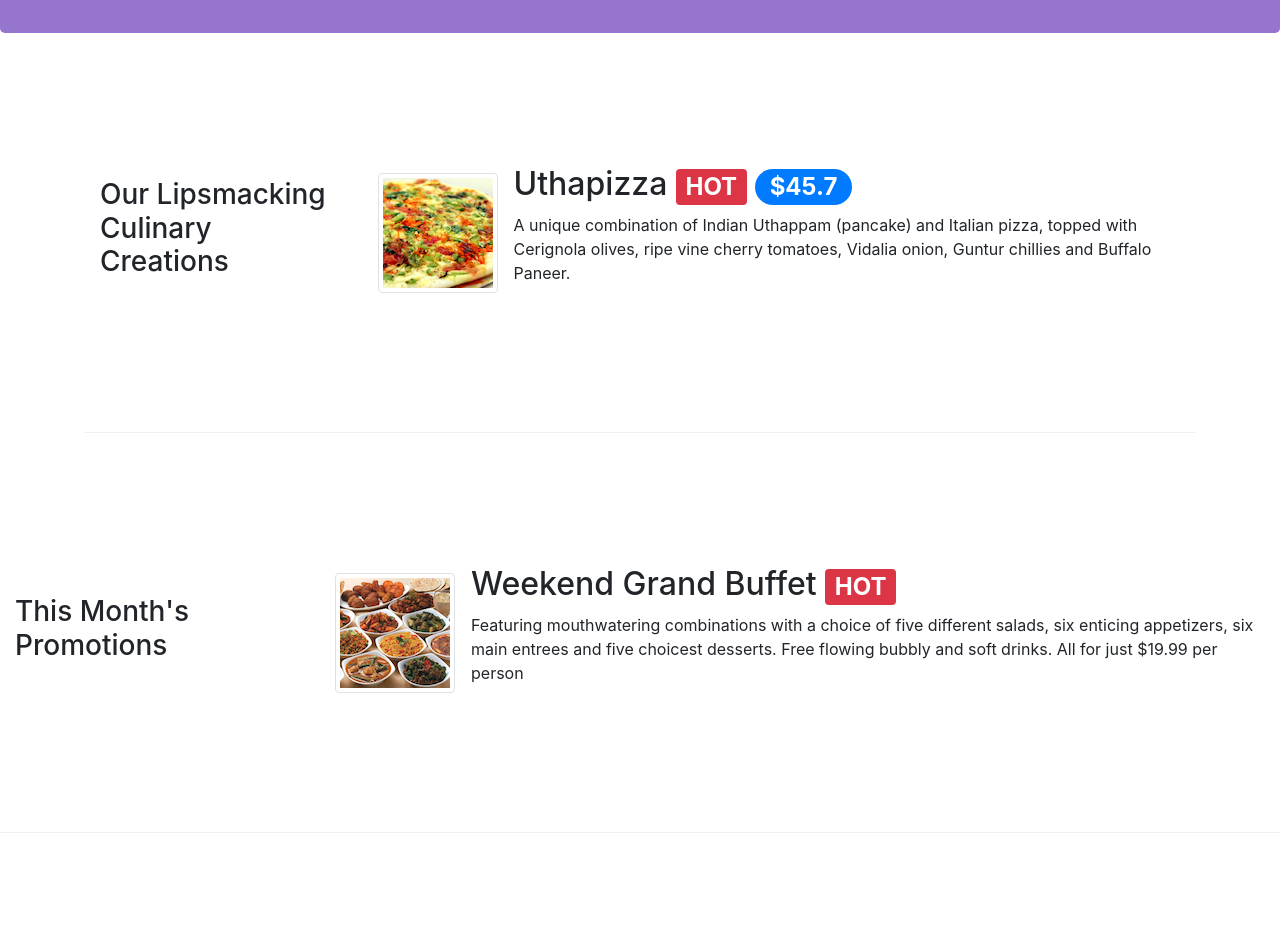
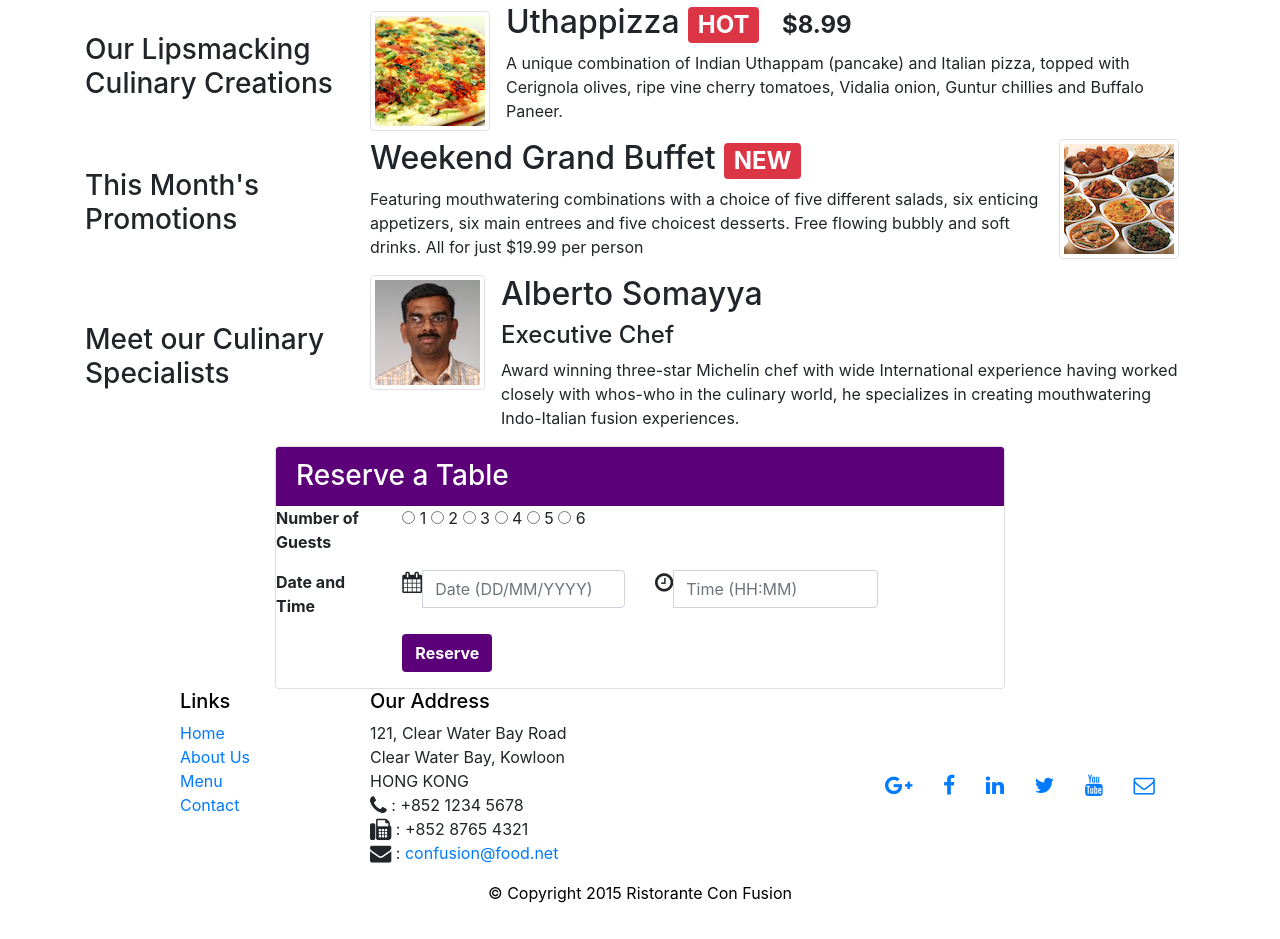
Before and after one commit to akankshat05/Bootstrap, a website: page test.html in a window 1280 px wide. Shown: the part 301-1240 px from the top of the page. Drawn offline with nearby package versions, Linux system fonts and the light colour scheme.

Commit message:
Using bootstrap tabs and navigation

```diff
--- a/test.html
+++ b/test.html
@@ -11,42 +11,41 @@
     <!-- Bootstrap CSS -->
     <link rel="stylesheet" href="node_modules/bootstrap/dist/css/bootstrap.min.css">
     <link rel="stylesheet" href="node_modules/font-awesome/css/font-awesome.min.css">
-    <link rel="stylesheet" href="css/bootstrap-social.css">
-    <link rel="stylesheet" href="css/styles.css">
+    <link rel="stylesheet" href="css/bootstrapSocial.css">
+    <link rel="stylesheet" href="css/style.css">
     <title>Ristorante Con Fusion</title>
 </head>
 
 <body>
-    <nav class="navbar navbar-inverse navbar-toggleable-sm  fixed-top">
+    <nav class="navbar navbar-inverse navbar-toggleable-sm fixed-top">
         <div class="container">
-
-            <button class="navbar-toggler" type="buuton" data-toggle="collapse" data-target="#Navbar">
+            <button class="navbar-toggler" type="button" data-toggle="collapse" data-target="#Navbar">
                 <span class="navbar-toggler-icon"></span>
             </button>
-            <a class="navbar-brand" href="#"><img src="img/logo.png" height="30" width="41"></a>
+            <a class="navbar-brand" href="#"><img src="img/logo.png" height="40" width="60"></a>
             <div class="collapse navbar-collapse" id="Navbar">
                 <ul class="navbar-nav">
-                    <li class="list-item active"><a class="nav-link" href="#"><span class="fa fa-home fa-lg"></span> Home</a></li>
-                    <li class="list-item"><a class="nav-link" href="./aboutus.html"><span class="fa fa-info fa-lg"></span> About</a></li>
-                    <li class="list-item"><a class="nav-link" href="#"><span class="fa fa-list fa-lg"></span> Menu</a></li>
-                    <li class="list-item"><a class="nav-link" href="contactus.html"><span class="fa fa-address-card fa-lg"></span> Contact</a></li>
+                    <li class="nav-item active"><a class="nav-link" href="#"><span class="fa fa-home fa-lg"></span> Home</a></li>
+                    <li class="nav-item"><a class="nav-link" href="./aboutus.html"><span class="fa fa-info fa-lg"></span> About Us</a></li>
+                    <li class="nav-item"><a class="nav-link" href="#"><span class="fa fa-list fa-lg"></span> Menu</a></li>
+                    <li class="nav-item"><a class="nav-link" href="./contactus.html"><span class="fa fa-address-card fa-lg"></span> Contact</a></li>
                 </ul>
             </div>
         </div>
     </nav>
-
     <header class="jumbotron">
         <div class="container">
             <div class="row row-header">
-                <div class="col-xs-12 col-sm-6" >
+                <div class="col-12 col-sm-6">
                     <h1>Ristorante con Fusion</h1>
-                    <p >We take inspiration from the World's best cuisines, and create a unique fusion experience. Our lipsmacking creations will tickle your culinary senses!</p>
+                    <p>We take inspiration from the World's best cuisines, and create a unique fusion experience. Our lipsmacking creations will tickle your culinary senses!</p>
                 </div>
-                <div class="col-xs-12 col-sm-3 align-self-center">
+                <div class="col col-sm-3 align-self-center">
                     <img src="img/logo.png" class="img-fluid">
                 </div>
-                <div class="col-xs-12 col-sm-3 align-self-center">
-                    <a href="#reserve" class="btn btn-warning btn-block"  role="button">Reserve Table</a>
+                <div class="col-xs-12 col-sm-3">
+                    <p style="padding:10px;"></p>
+                    <a onClick="document.getElementById('reserveTable').scrollIntoView()" type="button" class="btn btn-block" role="button" style="background-color:#5c007a;font-weight:bold">Reserve Table</a>
                 </div>
             </div>
         </div>
@@ -54,119 +53,93 @@
 
     <div class="container">
         <div class="row row-content align-items-center">
-            <div class="col-sm-4  col-md-3 flex-last" >
+            <div class="col-sm-4 col-md-3 flex-last">
                 <h3>Our Lipsmacking Culinary Creations</h3>
             </div>
-            <div class="col-sm  col-md flex-first">
+            <div class="col-sm col-md flex-first">
                 <div class="media">
                     <img class="d-flex mr-3 img-thumbnail align-self-center"
-                    src="img/uthappizza.png" alt="uthapizza">
+                        src="img/uthappizza.png" alt="uthappizza">
                     <div class="media-body">
-                        <h2 class="mt-0">Uthapizza
-                            <span class="badge badge-danger">HOT</span>
-                            <span class="badge badge-pill badge-primary">$45.7</span>
-                        </h2>
-                        <p class="hidden-xs-down">A unique combination of Indian Uthappam (pancake) and Italian pizza, topped with Cerignola olives, ripe vine cherry tomatoes, Vidalia onion, Guntur chillies and Buffalo Paneer.</p>
-
+                        <h2 class="mt-0">Uthappizza <span class="badge badge-danger">HOT</span> <span class="badge badge-pill  badge-default">$8.99</span> </h2>
+                        <p>A unique combination of Indian Uthappam (pancake) and Italian pizza, topped with Cerignola olives, ripe vine cherry tomatoes, Vidalia onion, Guntur chillies and Buffalo Paneer.</p>
                     </div>
-
-                </div>
-            </div>
-
                 </div>
             </div>
         </div>
 
 
         <div class="row row-content align-items-center">
-    <div class="col-sm-4 col-md-3 " >
+            <div class="col-sm-4 col-md-3">
                 <h3>This Month's Promotions</h3>
             </div>
             <div class="col-sm col-md">
                 <div class="media">
-            <img class="d-flex flex-last mr-3 img-thumbnail align-self-center"
-            src="img/buffet.png" alt="uthapizza">
                     <div class="media-body">
-                <h2 class="mt-0">Weekend Grand Buffet
-                    <span class="badge badge-danger">HOT</span>
-                </h2>
-                <p class="hidden-xs-down">Featuring mouthwatering combinations with a choice of five different salads, six enticing appetizers, six main entrees and five choicest desserts. Free flowing bubbly and soft drinks. All for just $19.99 per person </p>
+                        <h2 class="mt-0">Weekend Grand Buffet <span class="badge badge-danger">NEW</span></h2>
+                        <p>Featuring mouthwatering combinations with a choice of five different salads, six enticing appetizers, six main entrees and five choicest desserts. Free flowing bubbly and soft drinks. All for just $19.99 per person </p>
                     </div>
+                    <img class="d-flex mr-3 img-thumbnail align-self-start" src="img/buffet.png" alt="buffet">
                 </div>
             </div>
         </div>
 
         <div class="row row-content align-items-center">
-    <div class="col-sm-4  col-md-3 flex-last">
+            <div class="col-sm-4 col-md-3 flex-last">
                 <h3>Meet our Culinary Specialists</h3>
             </div>
-    <div class="col-sm  col-md flex-first">
+            <div class="col-sm col-md flex-first">
                 <div class="media">
-            <img src="img/alberto.png" class="d-flex mr-3 img-thumbnail align-self-center" alt="alberto somaya">
+                    <img class="d-flex mr-3 img-thumbnail align-self-start" src="img/alberto.png" alt="alberto">
                     <div class="media-body">
-                <h2>Alberto Somayya</h2>
+                        <h2 class="mt-0">Alberto Somayya</h2>
                         <h4>Executive Chef</h4>
-                <p class="hidden-xs-down">Award winning three-star Michelin chef with
-                    wide International experience having worked closely with whos-who
-                    in the culinary world, he specializes in creating mouthwatering Indo-Italian
-                    fusion experiences. </p>
+                        <p>Award winning three-star Michelin chef with wide International experience having worked closely with whos-who in the culinary world, he specializes in creating mouthwatering Indo-Italian fusion experiences. </p>
                     </div>
                 </div>
             </div>
         </div>
-</div>
-<div class="row">
-    <div class="col-2">
-
-    </div>
-    <div class=" col-sm-8 mb-5" id="reserve">
-        <div class="card">
-            <h3 class="card-header bg-warning text-white"> Reserve a Table</h3>
+        <div class="row row-content align-items-center">
+            <div class="col-xs-12 col-sm-8 offset-2">
+                <div class="card" id="reserveTable">
+                    <h3 class="card-header text-white" style="background-color :#5c007a!Important"> Reserve a Table</h3>
                     <div class="card-block">
-                <form>
-                    <div class="form-group row" >
-                        <label for="telnum" class="col-md-2 col-form-label">Number of Gusets</label>
-
-
-                        <label class="radio-inline ml-3"><input type="radio" name="optradio"> 1</label>
-                        <label class="radio-inline ml-3"><input type="radio" name="optradio"> 2</label>
-                        <label class="radio-inline ml-3"><input type="radio" name="optradio"> 3</label>
-                        <label class="radio-inline ml-3"><input type="radio" name="optradio"> 4</label>
-                        <label class="radio-inline ml-3"><input type="radio" name="optradio"> 5</label>
-                        <label class="radio-inline ml-3"><input type="radio" name="optradio"> 6</label>
-
-
+                        <form class="form-horizontal" role="form">
+                            <div class="form-group row">
+                                <dt for="Number of Guests" class="col-xs-12 col-sm-2 text-left"> Number of Guests</dt>
+                                <dd><div class="col-xs-12 col-sm-12">
+                                    <label class="radio-inline"> <input type="radio" name= "Numer of Guests" value="1" /> 1 </label>
+                                    <label class="radio-inline"> <input type="radio" name= "Numer of Guests" value="2" /> 2 </label>
+                                    <label class="radio-inline"> <input type="radio" name= "Numer of Guests" value="3" /> 3 </label>
+                                    <label class="radio-inline"> <input type="radio" name= "Numer of Guests" value="4" /> 4 </label>
+                                    <label class="radio-inline"> <input type="radio" name= "Numer of Guests" value="5" /> 5 </label>
+                                    <label class="radio-inline"> <input type="radio" name= "Numer of Guests" value="6" /> 6 </label>
+                                </div></dd>
                             </div>
                             <div class="form-group row">
-                        <label for="telnum" class="col-md-2 col-form-label">Date and Time</label>
-                        <div class="col-xs-12 col-sm-6 col-md-5">
+                                <dt for="Number of Guests" class="col-xs-12 col-sm-2 text-left"> Date and Time</dt>
+                                <div class="col-xs-12 col-sm-4">
                                     <div class="input-group">
-                                <span class="input-group-addon"><i class="fa fa-calendar"></i></span>
-                                <input id="msg" type="" class="form-control" name="msg" placeholder="Date">
+                                        <div class="input-group-addon"><i class="fa fa-calendar fa-lg"></i></div>
+                                            <input type="tel" class="form-control" name="date" placeholder="Date (DD/MM/YYYY)">
                                     </div>
                                 </div>
-                        <div class="col-xs-12 col-sm-6 col-md-5">
+                                <div class="col-xs-12 col-sm-4">
                                     <div class="input-group">
-                                <span class="input-group-addon"><i class="fa fa-clock-o"></i></span>
-                                <input id="msg" type="text" class="form-control" name="msg" placeholder="Time">
+                                        <div class="input-group-addon"><i class="fa fa-clock-o fa-lg"></i></div>
+                                            <input type="tel" class="form-control" name="time" placeholder="Time (HH:MM)">
                                     </div>
                                 </div>
                             </div>
-
-                    <div class="form-group row" >
-                        <div class="offset-md-2 col-md-10">
-                            <button type="submit" class="btn btn-primary" name="button">
-                                Reserve
-                            </button>
+                            <div class="row form-group">
+                                <div class="offset-sm-2 col-sm-10">
+                                    <button type="submit" class="btn" role="button" style="background-color :#5c007a; color:#ffffff;font-weight:bold"> Reserve </button>
+                                </div>
                             </div>
                         </form>
-
-                </div>
-
                     </div>
                 </div>
-        <div class="col-2">
-
+            </div>
         </div>
     </div>
 
@@ -174,39 +147,39 @@
         <div class="container">
             <div class="row">
                 <div class="col-5 offset-1 col-sm-2">
-                    <h5>Links</h5>
+                    <h5 style="color:black">Links</h5>
                     <ul class="list-unstyled">
                         <li><a href="#">Home</a></li>
-                        <li><a href="./aboutus.html">About</a></li>
+                        <li><a href="./aboutus.html">About Us</a></li>
                         <li><a href="#">Menu</a></li>
-                        <li><a href="contactus.html">Contact</a></li>
+                        <li><a href="./contactus.html">Contact</a></li>
                     </ul>
                 </div>
                 <div class="col-6 col-sm-5">
-                    <h5>Our Address</h5>
-                    <address>
+                    <h5 style="color:black" >Our Address</h5>
+                    <address class="address">
 		              121, Clear Water Bay Road<br>
 		              Clear Water Bay, Kowloon<br>
 		              HONG KONG<br>
-                        <i class="fa fa-phone fa-lg"></i>: +852 1234 5678<br>
-                        <i class="fa fa-fax fa-lg"></i>: +852 8765 4321<br>
-                        <i class="fa fa-envelope fa-lg"></i>: <a href="mailto:confusion@food.net">confusion@food.net</a>
+		              <i class="fa fa-phone fa-lg"></i> : +852 1234 5678<br>
+		              <i class="fa fa-fax fa-lg"></i> : +852 8765 4321<br>
+		              <i class="fa fa-envelope fa-lg"></i> : <a href="mailto:confusion@food.net">confusion@food.net</a>
 		           </address>
                 </div>
                 <div class="col col-sm-4 align-self-center">
-                    <div style="text-align:center">
+                    <div style="text-align: center">
                         <a class="btn btn-social-icon btn-google-plus" href="http://google.com/+"><i class="fa fa-google-plus fa-lg"></i></a>
                         <a class="btn btn-social-icon btn-facebook" href="http://www.facebook.com/profile.php?id="><i class="fa fa-facebook fa-lg"></i></a>
                         <a class="btn btn-social-icon btn-linkedin" href="http://www.linkedin.com/in/"><i class="fa fa-linkedin fa-lg"></i></a>
                         <a class="btn btn-social-icon btn-twitter" href="http://twitter.com/"><i class="fa fa-twitter fa-lg"></i></a>
                         <a class="btn btn-social-icon btn-youtube" href="http://youtube.com/"><i class="fa fa-youtube fa-lg"></i></a>
-                        <a href="mailto:"><i class="fa fa-envelope fa-lg"></i></a>
+                        <a class="btn btn-social-icon" href="mailto:"><i class="fa fa-envelope-o fa-lg"></i></a>
                     </div>
                 </div>
            </div>
            <div class="row justify-content-center">
                 <div class="col-auto">
-                    <p>© Copyright 2015 Ristorante Con Fusion</p>
+                    <p style="color:black">&copy; Copyright 2015 Ristorante Con Fusion</p>
                 </div>
            </div>
         </div>
@@ -215,7 +188,6 @@
     <script src="node_modules/jquery/dist/jquery.min.js"></script>
     <script src="node_modules/tether/dist/js/tether.min.js"></script>
     <script src="node_modules/bootstrap/dist/js/bootstrap.min.js"></script>
-
 </body>
 
 </html>
```
Also changed, not shown: aboutus.html (+30 -0 lines), css/styles.css (+7 -0 lines). Lines whose indentation alone changed are shown as unchanged.
